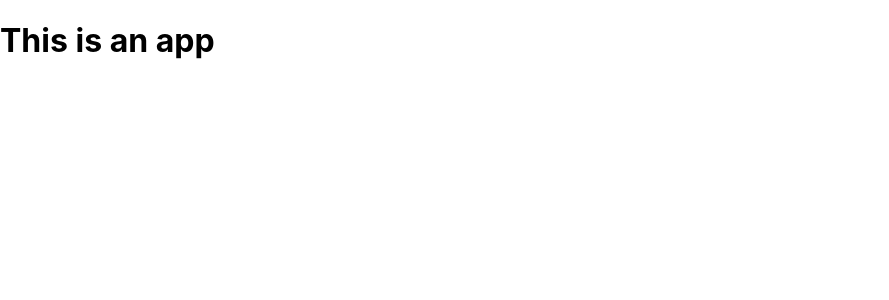
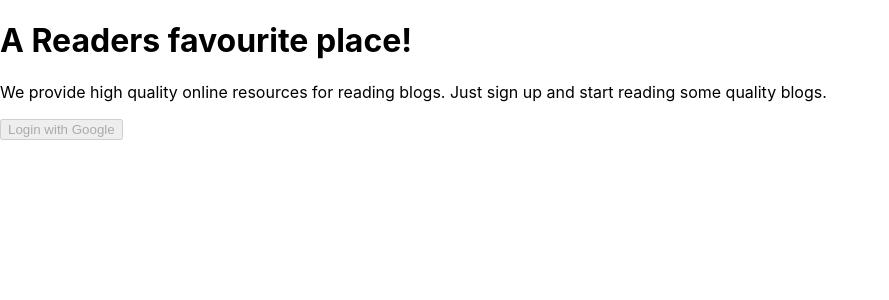
Before and after one commit to Pouryaak/react-redux-blog, a React (Create React App) app: page / in a window 1280 px wide. Shown: the top 300 px of the page, without its empty margins (0-889 px from the left). Built offline with nearby package versions, Linux system fonts and the light colour scheme.

Commit message:
Google login configuration

```diff
--- a/src/App.js
+++ b/src/App.js
@@ -1,9 +1,10 @@
-import './App.css';
+import "./App.css";
+import Homepage from "./components/Homepage";
 
 function App() {
   return (
     <div className="app">
-      <h1>This is an app</h1>
+      <Homepage />
     </div>
   );
 }
--- /dev/null
+++ b/src/app/store.js
@@ -0,0 +1,8 @@
+import { configureStore } from "@reduxjs/toolkit";
+import userReducer from "../features/userSlice";
+
+export default configureStore({
+  reducer: {
+    user: userReducer,
+  },
+});
--- /dev/null
+++ b/src/components/Homepage.js
@@ -0,0 +1,45 @@
+import React, { Component } from "react";
+import GoogleLogin from "react-google-login";
+import { useSelector } from "react-redux";
+import { selectSignedIn } from "../features/userSlice";
+
+export default function Homepage() {
+  const login = (response) => {
+    console.log(response);
+  };
+
+  const isSignedIn = useSelector(selectSignedIn);
+
+  return (
+    <div className="home__page" style={{ display: isSignedIn ? "none" : "" }}>
+      {!isSignedIn ? (
+        <div className="login__message">
+          <h2></h2>
+          <h1>A Readers favourite place!</h1>
+          <p>
+            We provide high quality online resources for reading blogs. Just
+            sign up and start reading some quality blogs.
+          </p>
+          <GoogleLogin
+            clientId="637048205445-k9u15m69og0sho8e958tmbq2acfuhse5.apps.googleusercontent.com"
+            render={(renderProps) => (
+              <button
+                onClick={renderProps.onClick}
+                disabled={renderProps.disabled}
+                className="login__button"
+              >
+                Login with Google
+              </button>
+            )}
+            onSuccess={login}
+            onFailure={login}
+            isSignedIn={true}
+            cookiePolicy={"single_host_origin"}
+          />
+        </div>
+      ) : (
+        ""
+      )}
+    </div>
+  );
+}
--- /dev/null
+++ b/src/features/userSlice.js
@@ -0,0 +1,36 @@
+import { createSlice } from "@reduxjs/toolkit";
+
+const initialState = {
+  isSignedIn: false,
+  useData: null,
+  searchInput: "tech",
+  blogData: null,
+};
+
+const userSlice = createSlice({
+  name: "user",
+  initialState,
+  reducers: {
+    setSignedIn: (state, action) => {
+      state.isSignedIn = action.payload;
+    },
+    setUserData: (state, action) => {
+      state.useData = action.payload;
+    },
+    setInput: (state, action) => {
+      state.searchInput = action.payload;
+    },
+    setBlogData: (state, action) => {
+      state.blogData = action.payload;
+    },
+  },
+});
+
+export const { setSignedIn, setUserData, setInput, setBlogData } =
+  userSlice.actions;
+export const selectSignedIn = (state) => state.user.isSignedIn;
+export const selectUserData = (state) => state.user.userData;
+export const selectUserInput = (state) => state.user.searchInput;
+export const selectBlogData = (state) => state.user.blogData;
+
+export default userSlice.reducer;
```
Also changed, not shown: src/index.js (+10 -8 lines), src/styles/home.css (added).
